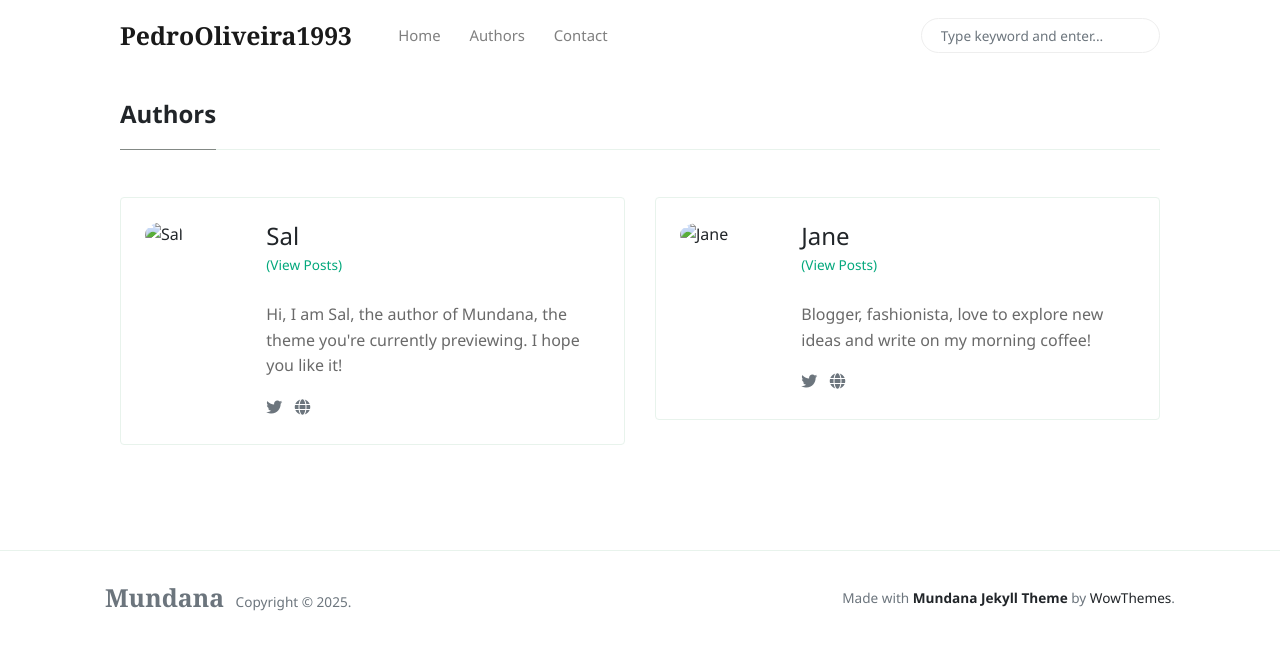
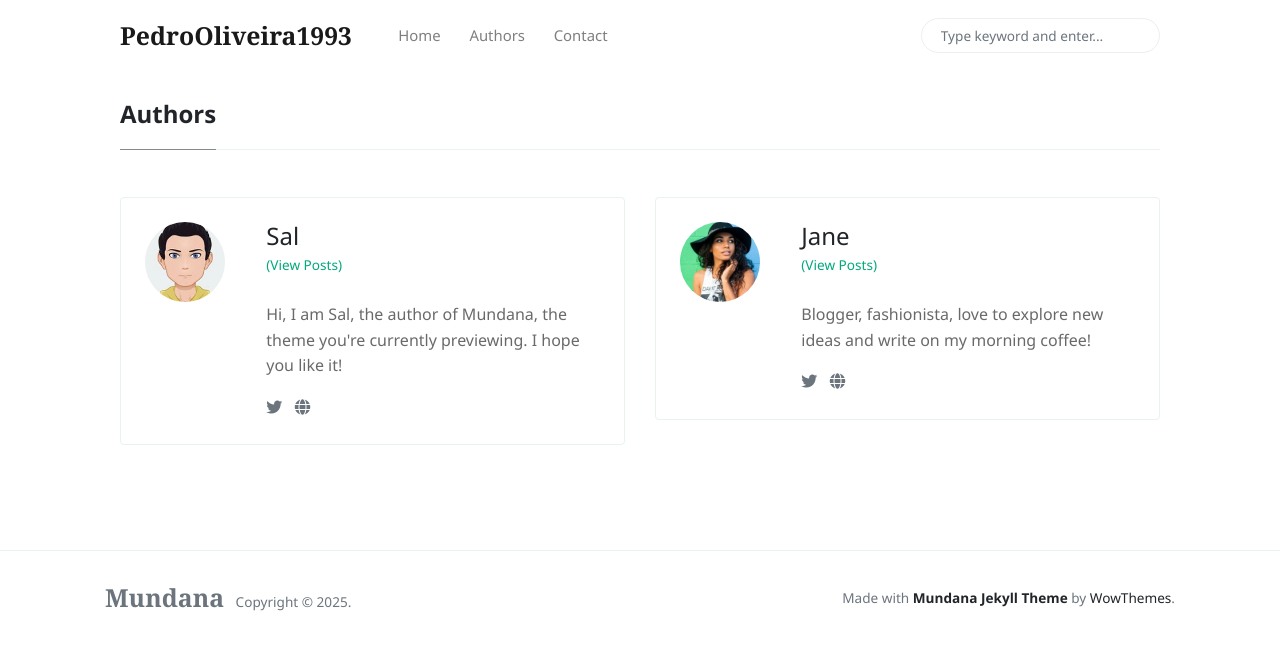
Before and after one commit to PedroOliveira1993/PedroOliveira1993.github.io, a Jekyll site: the page built from _pages/authors-list.html, in a window 1280 px wide. Shown: the top 650 px of the page. Built offline with Jekyll 4.4.1, drawn with Linux system fonts in a browser that asks for light colours; nearby versions of some CDN libraries.

Commit message:
Update author avatar paths to use relative URLs for consistency

```diff
--- a/_config.yml
+++ b/_config.yml
@@ -22,7 +22,7 @@ authors:
     sal:
       name:           Sal
       site:           https://www.wowthemes.net
-      avatar:         pedrooliveira1993.github.io/assets/images/avatar1.jpg
+      avatar:         assets/images/avatar1.jpg
       bio:            "Hi, I am Sal, the author of Mundana, the theme you're currently previewing. I hope you like it!"
       email:          wowthemesnet@gmail.com
       twitter:        https://twitter.com/wowthemesnet
@@ -30,7 +30,7 @@ authors:
     jane:
       name:           Jane
       site:           https://www.wowthemes.net
-      avatar:         pedrooliveira1993.github.io/assets/images/avatar2.jpg
+      avatar:         assets/images/avatar2.jpg
       bio:            "Blogger, fashionista, love to explore new ideas and write on my morning coffee!"
       email:          fakemail@gmail.com
       twitter:        https://twitter.com/wowthemesnet
```
